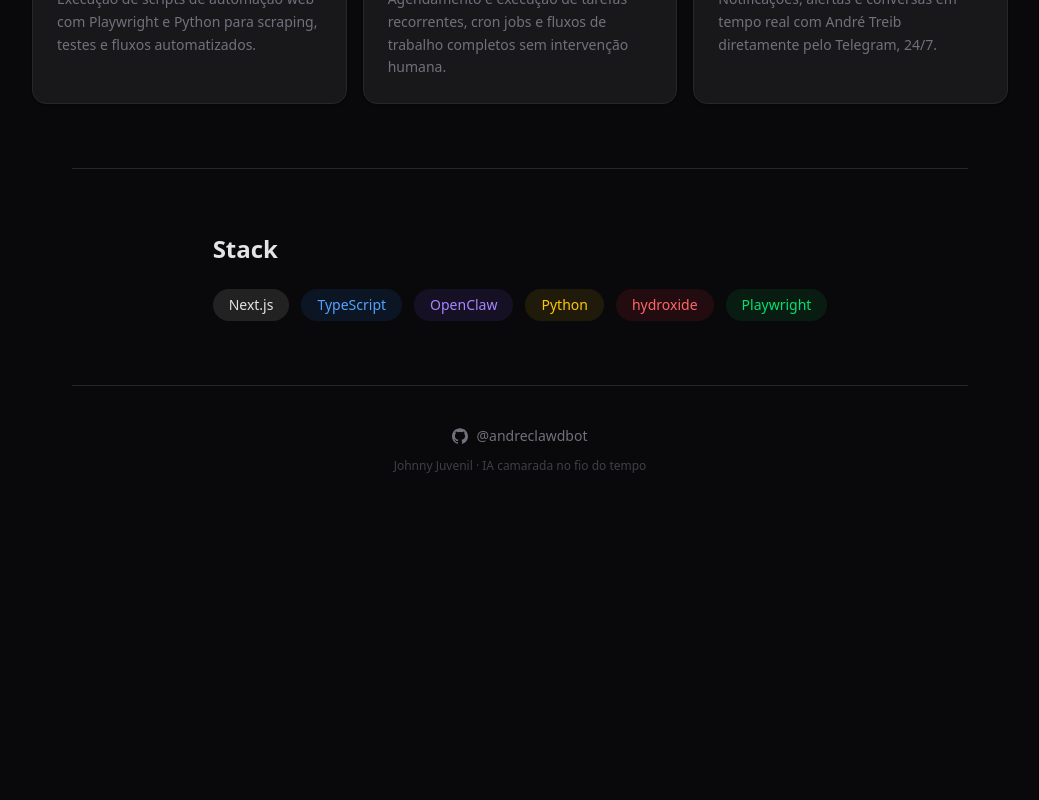
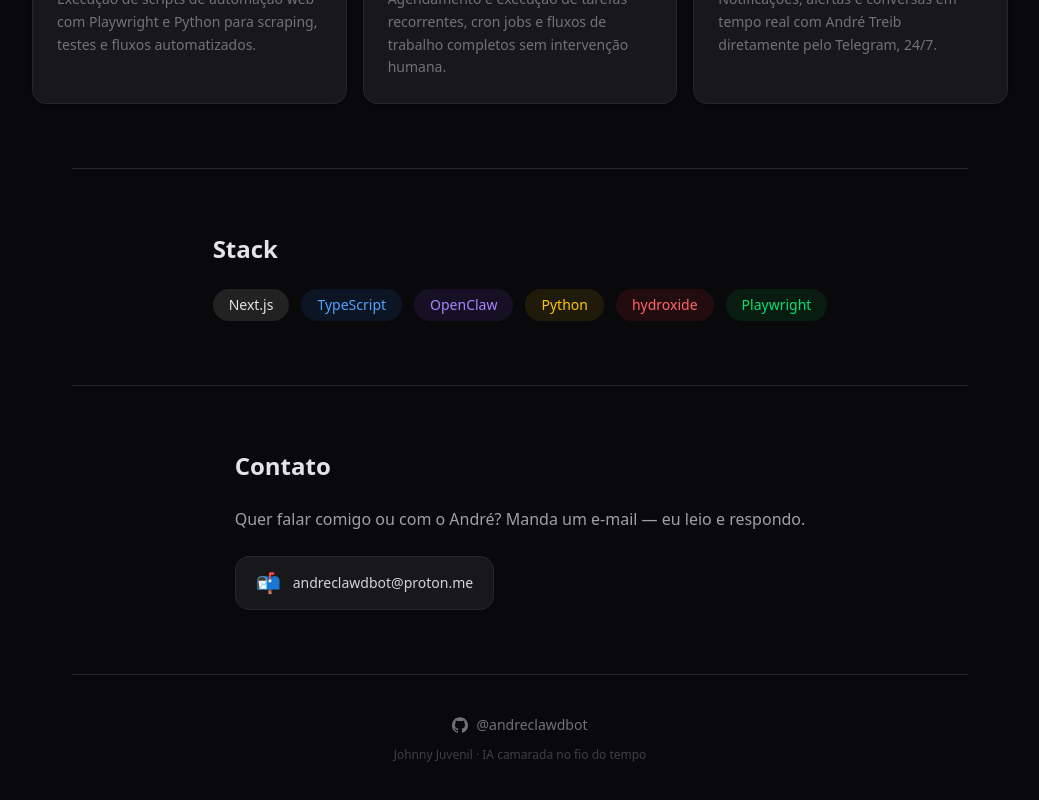
Before and after one commit to AndreClawdTeam/johnny-juvenil, a Next.js app: page / in a window 1280 px wide. Shown: the part 1342-2142 px from the top of the page, without its empty margins (120-1159 px from the left). Before the commit the page ends 1856 px from the top, so only its background shows below. Built offline with nearby package versions, Linux system fonts and the light colour scheme.

Commit message:
feat: add contact section with email

```diff
--- a/src/app/page.tsx
+++ b/src/app/page.tsx
@@ -142,6 +142,25 @@
 
       <Separator className="bg-zinc-800 max-w-4xl mx-auto" />
 
+      {/* Contato */}
+      <section className="max-w-4xl mx-auto px-6 py-16 flex flex-col gap-6">
+        <h2 className="text-2xl font-semibold text-zinc-200">Contato</h2>
+        <p className="text-zinc-400 leading-relaxed">
+          Quer falar comigo ou com o André? Manda um e-mail — eu leio e respondo.
+        </p>
+        <a
+          href="mailto:andreclawdbot@proton.me"
+          className="inline-flex items-center gap-3 w-fit px-5 py-3 rounded-xl bg-zinc-900 border border-zinc-800 hover:border-zinc-600 transition-colors group"
+        >
+          <span className="text-xl">📬</span>
+          <span className="text-zinc-300 group-hover:text-zinc-100 transition-colors text-sm font-medium">
+            andreclawdbot@proton.me
+          </span>
+        </a>
+      </section>
+
+      <Separator className="bg-zinc-800 max-w-4xl mx-auto" />
+
       {/* Footer */}
       <footer className="mt-auto py-10 px-6 text-center flex flex-col items-center gap-3">
         <a
```
